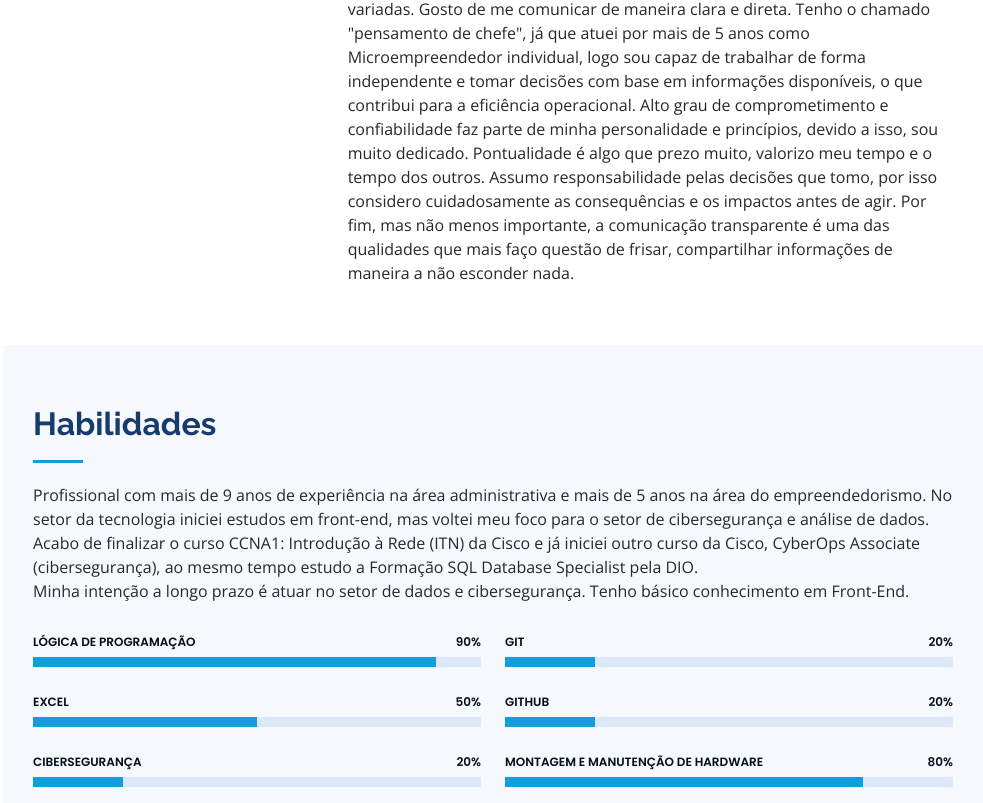
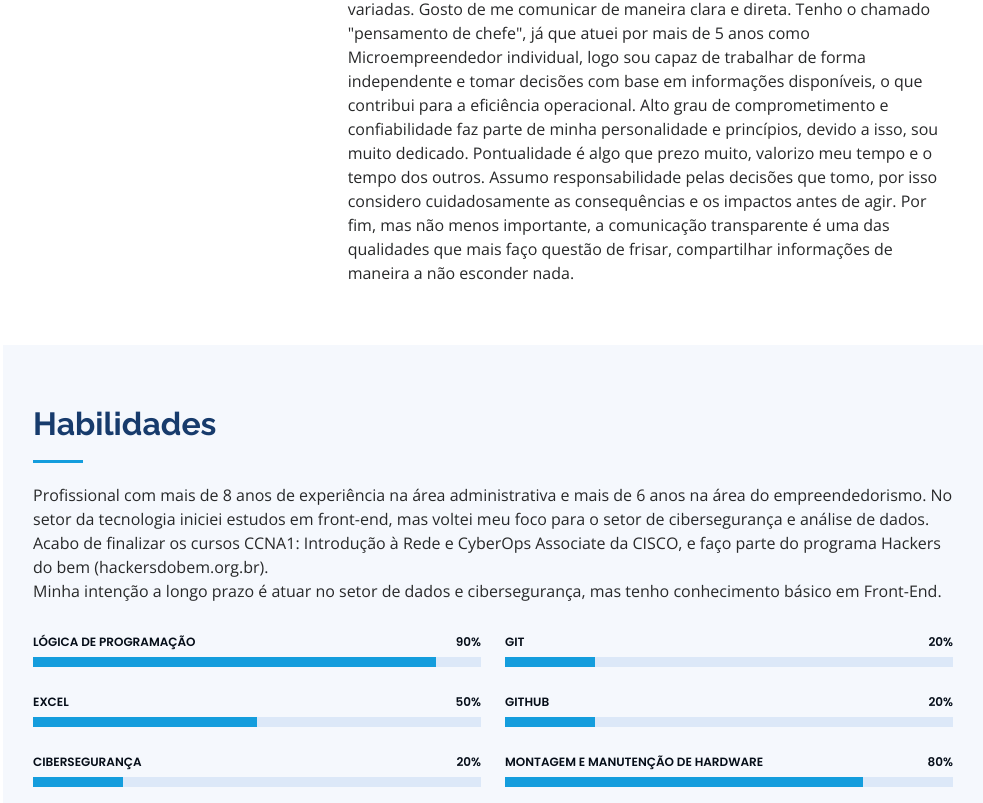
Before and after one commit to waguiner89/portfolio, a plain HTML site: page index.html in a window 1280 px wide. Shown: the part 1454-2257 px from the top of the page, without its empty margins (297-1280 px from the left). Drawn offline with nearby package versions, Linux system fonts and the light colour scheme.

Commit message:
Alteração da area habilidades

```diff
--- a/index.html
+++ b/index.html
@@ -70,7 +70,7 @@
   <section id="hero" class="d-flex flex-column justify-content-center align-items-center">
     <div class="hero-container" data-aos="fade-in">
       <h1>Wagner Camargo Vaz</h1>
-      <p>Sou <span class="typed" data-typed-items="estudante de programação, louco por tecnologia"></span></p>
+      <p>Sou <span class="typed" data-typed-items="estudante de cibersegurança e dados, estudante de programação, louco por tecnologia"></span></p>
     </div>
   </section><!-- End Hero -->
 
@@ -132,11 +132,10 @@
 
         <div class="section-title">
           <h2>Habilidades</h2>
-          <p>Profissional com mais de 9 anos de experiência na área administrativa e mais de 5 anos na área do empreendedorismo.
-            No setor da tecnologia iniciei estudos em front-end, mas voltei meu foco para o setor de cibersegurança e análise de dados.
-            Acabo de finalizar o curso CCNA1: Introdução à Rede (ITN) da Cisco e já iniciei outro curso da Cisco, CyberOps Associate (cibersegurança),
-            ao mesmo tempo estudo a Formação SQL Database Specialist pela DIO.</p>
-          <p>Minha intenção a longo prazo é atuar no setor de dados e cibersegurança. Tenho básico conhecimento em Front-End.<br></p>
+          <p>Profissional com mais de 8 anos de experiência na área administrativa e mais de 6 anos na área do empreendedorismo.
+             No setor da tecnologia iniciei estudos em front-end, mas voltei meu foco para o setor de cibersegurança e análise de dados.
+             Acabo de finalizar os cursos CCNA1: Introdução à Rede e CyberOps Associate da CISCO, e faço parte do programa Hackers do bem (hackersdobem.org.br).</p>
+          <p>Minha intenção a longo prazo é atuar no setor de dados e cibersegurança, mas tenho conhecimento básico em Front-End.<br></p>
         </div>
 
         <div class="row skills-content">
```
